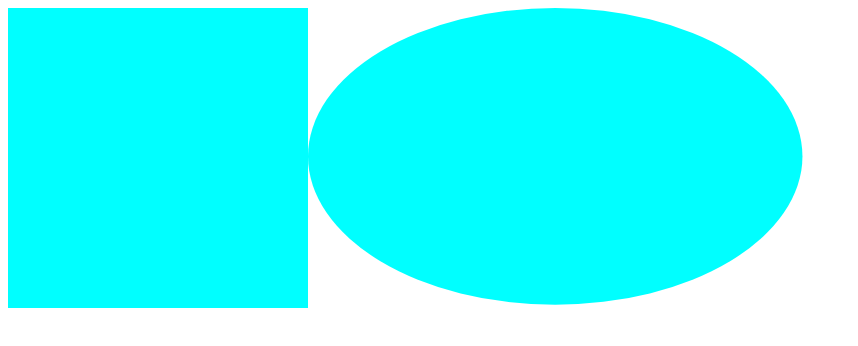
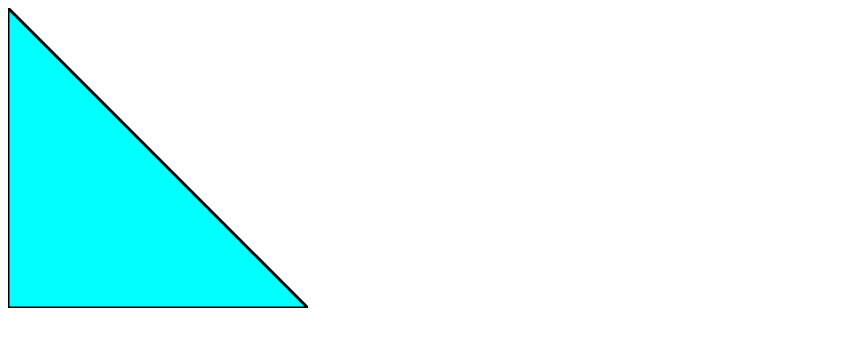
Before and after one commit to Sabatr/react-simple-shapes, a React app: page / in a window 1280 px wide. Shown: the top 346 px of the page, without its empty margins (0-858 px from the left). Built offline with nearby package versions, Linux system fonts and the light colour scheme; the HTML template or start-up script is replaced by a standard one.

Commit message:
Created base triangle

```diff
--- a/package.json
+++ b/package.json
@@ -1,6 +1,6 @@
 {
   "name": "react-simple-shapes",
-  "version": "1.1.1",
+  "version": "1.1.2",
   "description": "React component library for simple shapes",
   "main": "lib/index.js",
   "scripts": {
--- a/src/App.js
+++ b/src/App.js
@@ -2,6 +2,7 @@ import React from 'react';
 import ReactDom from 'react-dom';
 import Rectangle from './components/Shapes/Rectangle/Rectangle'
 import Circle from './components/Shapes/Circle/Circle';
+import Triangle from './components/Shapes/Triangle/Triangle'
 /**
  * Component used to view the components
  */
@@ -9,8 +10,7 @@ class App extends React.Component {
     render() {
         return (
             <div>
-                <Rectangle/>
-                <Circle raduis="100" width="500"/>
+                <Triangle stroke="black" stroke-width="1px" type="right-angle"/>
             </div>
         );
     }
--- a/src/components/Shapes/Circle/Circle.js
+++ b/src/components/Shapes/Circle/Circle.js
@@ -3,7 +3,7 @@ import PropTypes from 'prop-types';
 class Circle extends React.Component {
     render() {
         return (
-            <svg id='Layer_1' xmlns='http://www.w3.org/2000/svg'
+            <svg xmlns='http://www.w3.org/2000/svg'
             viewBox='0 0 45 45'
             height={this.props.height}
             width={this.props.width}
--- a/src/components/Shapes/Rectangle/Rectangle.js
+++ b/src/components/Shapes/Rectangle/Rectangle.js
@@ -7,7 +7,7 @@ import PropTypes from 'prop-types';
 class Rectangle extends React.Component {
     render() {
         return (
-            <svg id='Layer_1' xmlns='http://www.w3.org/2000/svg'
+            <svg xmlns='http://www.w3.org/2000/svg'
                 viewBox='0 0 45 45'
                 height={this.props.height}
                 width={this.props.width}
@@ -22,7 +22,8 @@ class Rectangle extends React.Component {
                     width='45'
                     height='45'
                     fill={this.props.backgroundColor}
-                    stroke={this.props.stroke}/>
+                    stroke={this.props.stroke}
+                    strokeWidth={this.props.strokeWidth}/>
                 {this.props.children}
             </svg>
         );
@@ -41,7 +42,8 @@ Rectangle.defaultProps = {
     scaleX: 1,
     scaleY: 1,
     skewX: 0,
-    skewY: 0
+    skewY: 0,
+    strokeWidth: "1px"
 }
 
 Rectangle.propTypes = {
@@ -56,7 +58,8 @@ Rectangle.propTypes = {
     scaleX: PropTypes.number,
     scaleY: PropTypes.number,
     skewX: PropTypes.number,
-    skewY: PropTypes.number
+    skewY: PropTypes.number,
+    strokeWidth: PropTypes.string
 }
 
 export default Rectangle;
--- /dev/null
+++ b/src/components/Shapes/Triangle/Triangle.js
@@ -0,0 +1,80 @@
+import React from 'react';
+import PropTypes from 'prop-types';
+
+class Triangle extends React.Component {
+    render() {
+        return (
+            <svg
+                xmlns='http://www.w3.org/2000/svg'
+                preserveAspectRatio="none"
+                viewBox='0 0 100 100'
+                height={this.props.height}
+                width={this.props.width}
+            >
+                <polygon
+                    className={this.props.className}
+                    fill={this.props.backgroundColor}
+                    points={this.points()}
+                    stroke={this.props.stroke}
+                    stroke-width={this.props.strokeWidth}
+                />
+                {this.props.children}
+            </svg>
+        );
+    }
+
+    // Creates points depedent on triangle type
+    points() {
+        var coords = "";
+        switch (this.props.type) {
+            case "isosceles":
+                coords = "50,0 0,100 100,100";
+                break;
+            case "right-angle":
+                coords = "0,0 0,100 100,100";
+                break;
+            case "custom":
+                coords = this.props.points;
+                break;
+        }
+        return coords;
+    }
+}
+
+
+Triangle.defaultProps = {
+    className: "triangle",
+    type: "isosceles",
+    height: 300,
+    width: 300,
+    backgroundColor: "rgb(0,255,255)",
+    stroke: "none",
+    x: 0,
+    y: 0,
+    rotate: 0,
+    scaleX: 1,
+    scaleY: 1,
+    skewX: 0,
+    skewY: 0,
+    strokeWidth: "1px",
+    points: "0,0 0,0 0,0",
+}
+
+Triangle.propTypes = {
+    className: PropTypes.string,
+    type: PropTypes.oneOf(["isosceles","right-angle","custom"]),
+    height: PropTypes.number,
+    width: PropTypes.number,
+    backgroundColor: PropTypes.string,
+    stroke: PropTypes.string,
+    x: PropTypes.number,
+    y: PropTypes.number,
+    rotate: PropTypes.number,
+    scaleX: PropTypes.number,
+    scaleY: PropTypes.number,
+    skewX: PropTypes.number,
+    skewY: PropTypes.number,
+    strokeWidth: PropTypes.string,
+    points: PropTypes.string
+}
+export default Triangle;
```
Also changed, not shown: src/components/index.js (+5 -3 lines), src/components/Shapes/Triangle/README.md (added), 2 other files (tests, documents, lock files or other folders).
